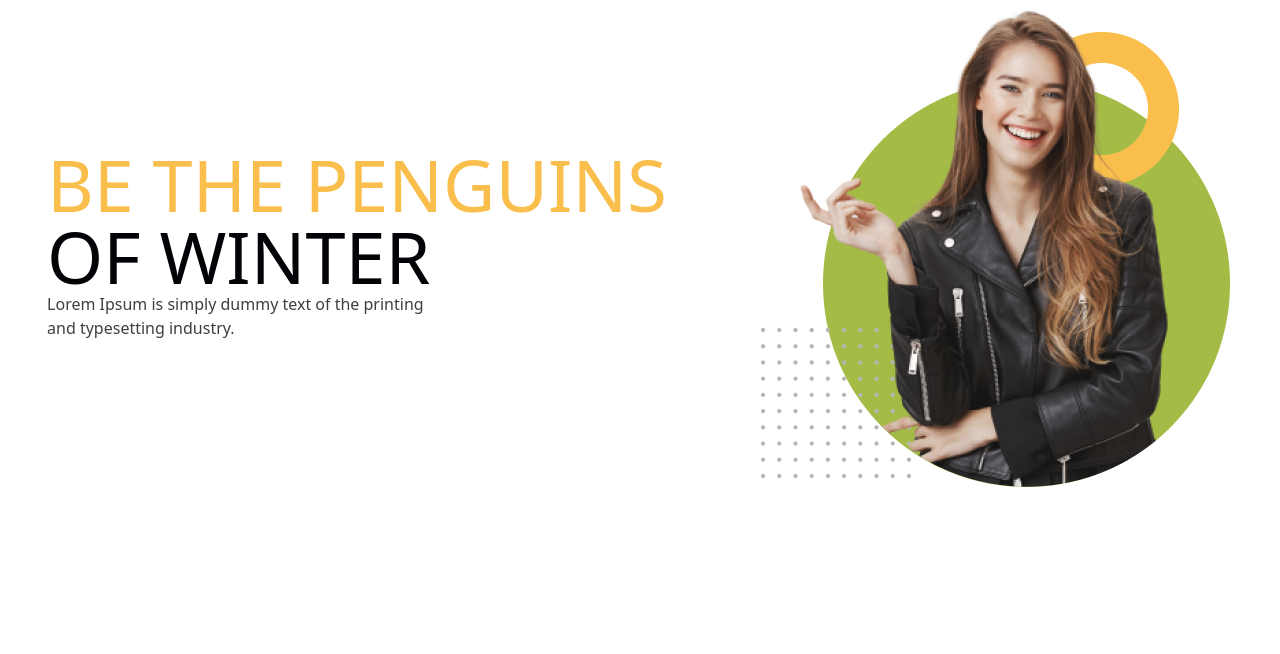
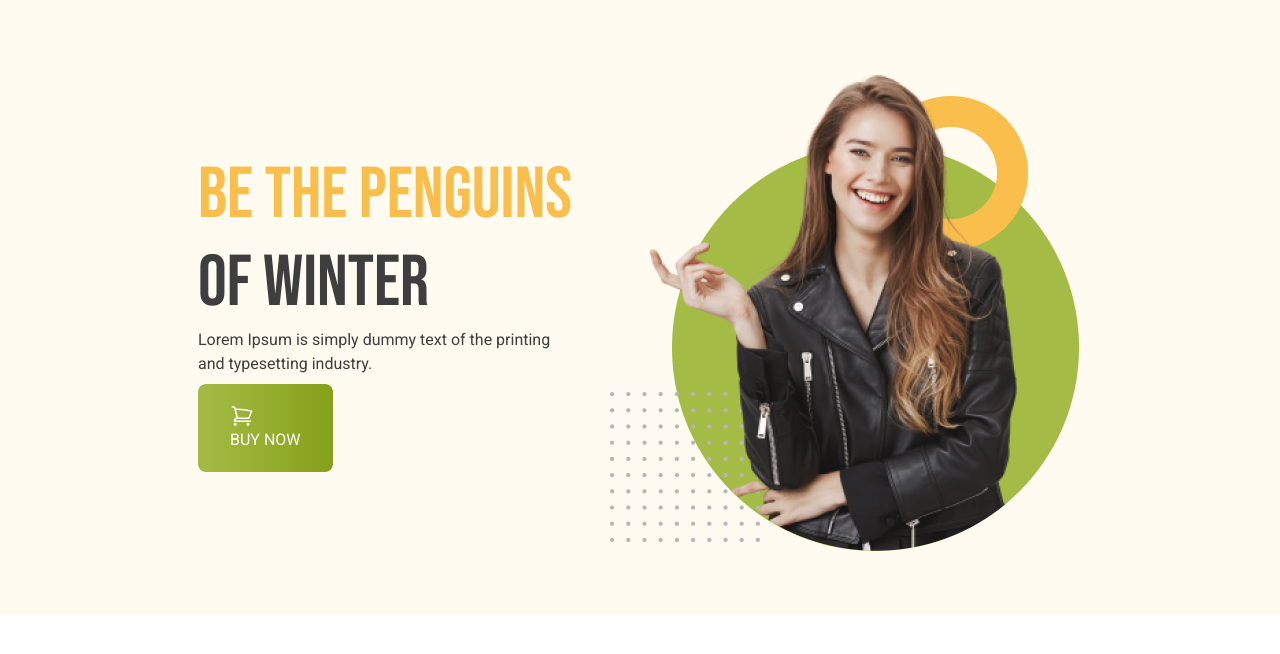
Before and after one commit to Samriddhadewan/penguin-fashion-tailwind, a plain HTML site: page index.html in a window 1280 px wide. Drawn offline with nearby package versions, Linux system fonts and the light colour scheme.

Commit message:
header section alomost done

```diff
--- a/index.html
+++ b/index.html
@@ -4,22 +4,36 @@
     <meta charset="UTF-8">
     <meta name="viewport" content="width=device-width, initial-scale=1.0">
     <title>Penguin Fashion</title>
+    <link rel="preconnect" href="https://fonts.googleapis.com">
+    <link rel="preconnect" href="https://fonts.gstatic.com" crossorigin>
+    <link href="https://fonts.googleapis.com/css2?family=Bebas+Neue&display=swap" rel="stylesheet">
+    <link rel="preconnect" href="https://fonts.googleapis.com">
+<link rel="preconnect" href="https://fonts.gstatic.com" crossorigin>
+<link href="https://fonts.googleapis.com/css2?family=Bebas+Neue&family=Roboto:ital,wght@0,100;0,300;0,400;0,500;0,700;0,900;1,100;1,300;1,400;1,500;1,700;1,900&display=swap" rel="stylesheet">
+    <link rel="stylesheet" href="style.css">
     <script src="https://cdn.tailwindcss.com"></script>
 
 </head>
-<body>
-    <header>
-        <div class="flex justify-around items-center">
+<body class="font-roboto">
+    <header class="bg-[#FFFBF0]">
+        <div class="flex justify-evenly items-center px-40 py-16">
             <div>
-                <h1 class="text-7xl uppercase font-normal ">
+                <h1 class="text-7xl uppercase font-normal font-bebas py-4">
                     <span class="text-[#FABE4C]">Be the Penguins</span>
-                    <br>
-                   <span class="text-[#030307]">of  winter</span>
                 </h1>
-                <p class="text-base text-[#3E3E3E] font-normal">
+                <h1 class="text-7xl uppercase font-normal text-[#3E3E3E]  font-bebas">
+                    of winter
+                </h1>
+                <p class="text-base py-2 text-[#3E3E3E] font-normal">
                     Lorem Ipsum is simply dummy text of the printing <br>
                 and typesetting industry.
                 </p>
+                <button class="uppercase rounded-lg px-8 py-5 text-white bg-gradient-to-r from-[#A4BC46] to-[#85A019]">
+                    <svg xmlns="http://www.w3.org/2000/svg" fill="none" viewBox="0 0 24 24" stroke-width="1.5" stroke="currentColor" class="size-6">
+                        <path stroke-linecap="round" stroke-linejoin="round" d="M2.25 3h1.386c.51 0 .955.343 1.087.835l.383 1.437M7.5 14.25a3 3 0 0 0-3 3h15.75m-12.75-3h11.218c1.121-2.3 2.1-4.684 2.924-7.138a60.114 60.114 0 0 0-16.536-1.84M7.5 14.25 5.106 5.272M6 20.25a.75.75 0 1 1-1.5 0 .75.75 0 0 1 1.5 0Zm12.75 0a.75.75 0 1 1-1.5 0 .75.75 0 0 1 1.5 0Z" />
+                      </svg>
+
+                    buy now</button>
             </div>
             <div>
                 <img src="./images/model.png" alt="">
--- /dev/null
+++ b/style.css
@@ -0,0 +1,7 @@
+.font-bebas{
+    font-family: "Bebas Neue", sans-serif;
+}
+.font-roboto{
+    font-family:    "Roboto", sans-serif;
+
+}
--- a/tailwind.config.js
+++ b/tailwind.config.js
@@ -2,7 +2,8 @@
 module.exports = {
     content: ["./src/**/*.{html,js}"],
     theme: {
-      extend: {},
+      extend: {
+      },
     },
     plugins: [],
   }
```
